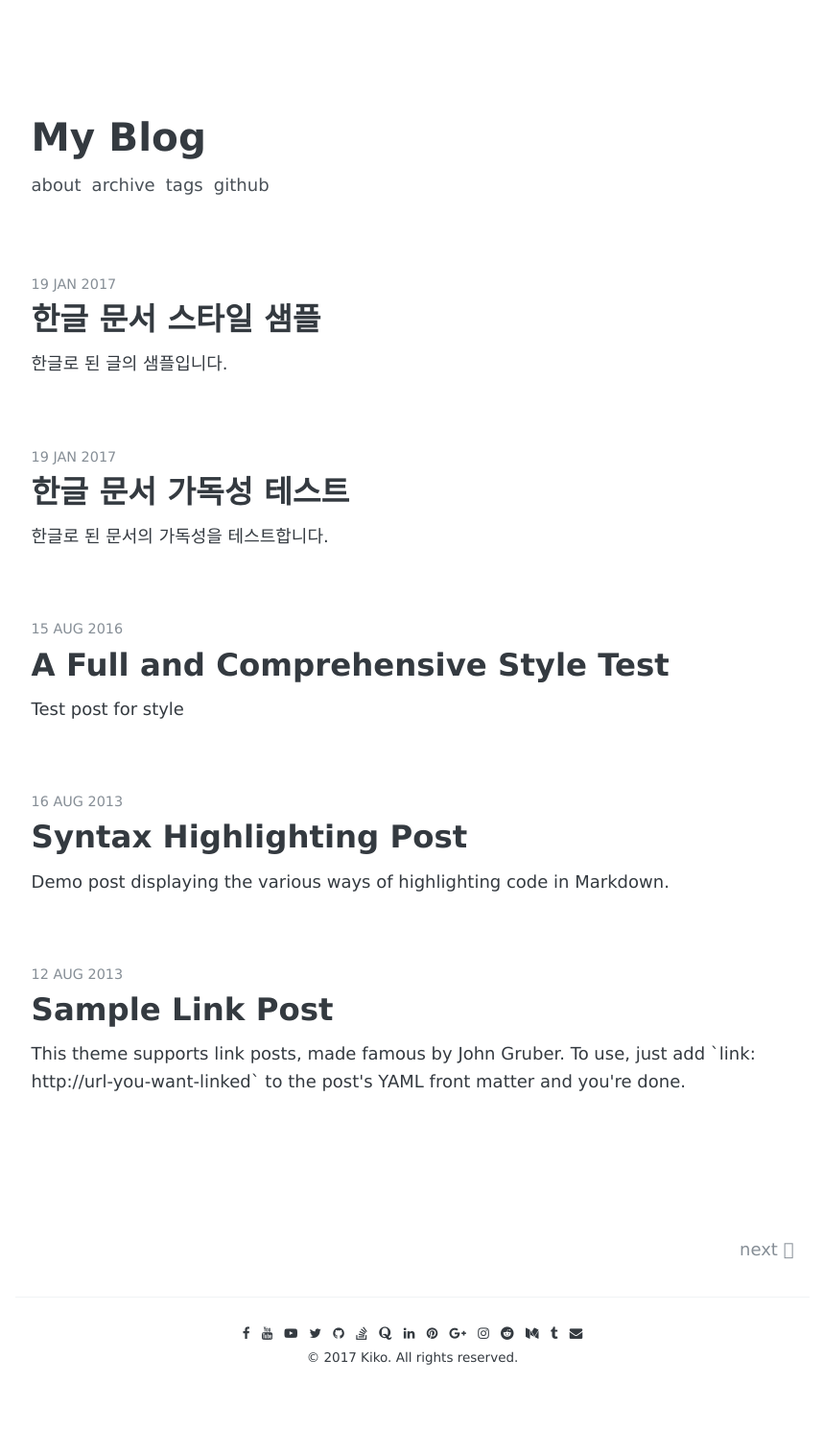
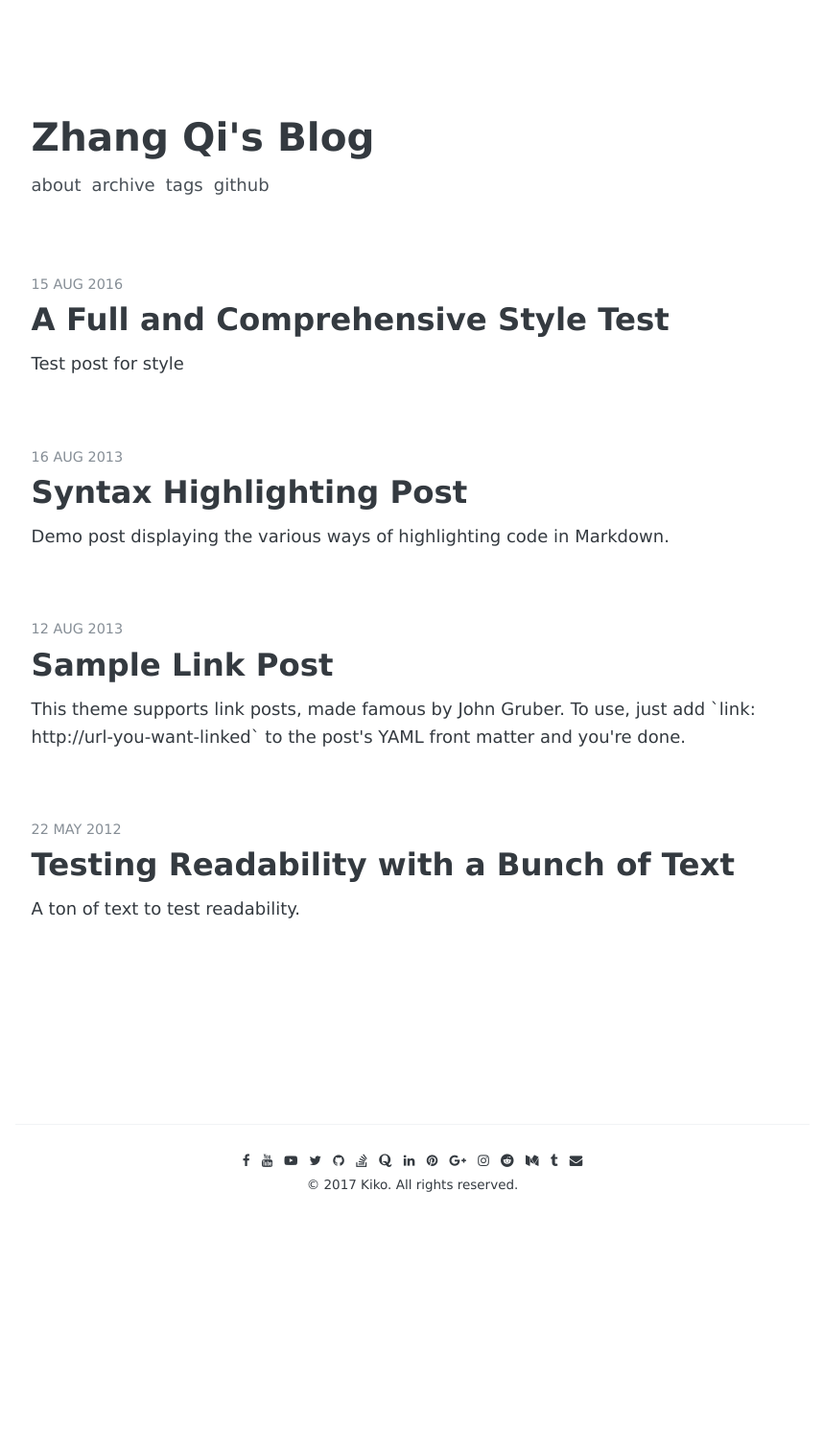
Before and after one commit to Passionzq/Passionzq.github.io, a Jekyll site: the page built from index.html, in a window 1280 px wide. Shown: the whole page at 96% size, without its empty margins (210-1068 px from the left). Built offline with Jekyll 4.4.1, drawn with Linux system fonts in a browser that asks for light colours; some web fonts are replaced; the list of posts is cut into pages by our own code; after the commit the page ends 1336 px from its top, so only the background shows below that; part of the change alters nothing that is shown.

Commit message:
update some info

````diff
--- a/_config.yml
+++ b/_config.yml
@@ -3,7 +3,7 @@
 # # # # # # # # # # # # #
 
 # Basic
-name:               "My Blog"
+name:               "Zhang Qi's Blog"
 
 author:
   facebook:         your-id
--- a/_posts/2017-01-19-readability-post-ko.md
+++ /dev/null
@@ -1,46 +0,0 @@
----
-layout: post
-title: "한글 문서 가독성 테스트"
-description: "한글로 된 문서의 가독성을 테스트합니다."
-date: 2017-01-19
-tags: [샘플 포스트, 가독성, 테스트]
-comments: true
-share: true
----
-
-정당의 목적이나 활동이 민주적 기본질서에 위배될 때에는 정부는 헌법재판소에 그 해산을 제소할 수 있고, 정당은 헌법재판소의 심판에 의하여 해산된다. 모든 국민은 고문을 받지 아니하며, 형사상 자기에게 불리한 진술을 강요당하지 아니한다. 새로운 회계연도가 개시될 때까지 예산안이 의결되지 못한 때에는 정부는 국회에서 예산안이 의결될 때까지 다음의 목적을 위한 경비는 전년도 예산에 준하여 집행할 수 있다.
-
-외국인은 국제법과 조약이 정하는 바에 의하여 그 지위가 보장된다. 헌법개정안은 국회가 의결한 후 30일 이내에 국민투표에 붙여 국회의원선거권자 과반수의 투표와 투표자 과반수의 찬성을 얻어야 한다. 대통령은 국가의 독립·영토의 보전·국가의 계속성과 헌법을 수호할 책무를 진다. 국회는 정부의 동의없이 정부가 제출한 지출예산 각항의 금액을 증가하거나 새 비목을 설치할 수 없다.
-
-# 대통령은 법률안의 일
-
-대통령은 필요하다고 인정할 때에는 외교·국방·통일 기타 국가안위에 관한 중요정책을 국민투표에 붙일 수 있다. 한 회계연도를 넘어 계속하여 지출할 필요가 있을 때에는 정부는 연한을 정하여 계속비로서 국회의 의결을 얻어야 한다. 제3항의 승인을 얻지 못한 때에는 그 처분 또는 명령은 그때부터 효력을 상실한다. 이 경우 그 명령에 의하여 개정 또는 폐지되었던 법률은 그 명령이 승인을 얻지 못한 때부터 당연히 효력을 회복한다.
-
-* 국무회의는 대통령·국무총리와 15인 이상 30인 이하의 국무위원으로 구성한다. 대통령은 국무총리·국무위원·행정각부의 장 기타 법률이 정하는 공사의 직을 겸할 수 없다.
-* 나는 헌법을 준수하고 국가를 보위하며 조국의 평화적 통일과 국민의 자유와 복리의 증진 및 민족문화의 창달에 노력하여 대통령으로서의 직책을 성실히 수행할 것을 국민 앞에 엄숙히 선서합니다.
-* 정당은 법률이 정하는 바에 의하여 국가의 보호를 받으며, 국가는 법률이 정하는 바에 의하여 정당운영에 필요한 자금을 보조할 수 있다. 이 헌법공포 당시의 국회의원의 임기는 제1항에 의한 국회의 최초의 집회일 전일까지로 한다.
-* 모든 국민의 재산권은 보장된다. 그 내용과 한계는 법률로 정한다. 감사원은 원장을 포함한 5인 이상 11인 이하의 감사위원으로 구성한다. 모든 국민은 고문을 받지 아니하며, 형사상 자기에게 불리한 진술을 강요당하지 아니한다.
-
-## 국회의원은 국가이익
-체포·구속·압수 또는 수색을 할 때에는 적법한 절차에 따라 검사의 신청에 의하여 법관이 발부한 영장을 제시하여야 한다. 다만, 현행범인인 경우와 장기 3년 이상의 형에 해당하는 죄를 범하고 도피 또는 증거인멸의 염려가 있을 때에는 사후에 영장을 청구할 수 있다. 모든 국민은 소급입법에 의하여 참정권의 제한을 받거나 재산권을 박탈당하지 아니한다. 감사원은 원장을 포함한 5인 이상 11인 이하의 감사위원으로 구성한다. 군인 또는 군무원이 아닌 국민은 대한민국의 영역안에서는 중대한 군사상 기밀·초병·초소·유독음식물공급·포로·군용물에 관한 죄중 법률이 정한 경우와 비상계엄이 선포된 경우를 제외하고는 군사법원의 재판을 받지 아니한다.
-
-1. 대통령은 전시·사변 또는 이에 준하는 국가비상사태에 있어서 병력으로써 군사상의 필요에 응하거나 공공의 안녕질서를 유지할 필요가 있을 때에는 법률이 정하는 바에 의하여 계엄을 선포할 수 있다.
-2. 대통령은 국민의 보통·평등·직접·비밀선거에 의하여 선출한다. 대통령은 국무회의의 의장이 되고, 국무총리는 부의장이 된다. 대통령은 국가의 독립·영토의 보전·국가의 계속성과 헌법을 수호할 책무를 진다.
-3. 국민경제의 발전을 위한 중요정책의 수립에 관하여 대통령의 자문에 응하기 위하여 국민경제자문회의를 둘 수 있다. 대법원과 각급법원의 조직은 법률로 정한다.
-4. 모든 국민은 근로의 의무를 진다. 국가는 근로의 의무의 내용과 조건을 민주주의원칙에 따라 법률로 정한다. 국가는 건전한 소비행위를 계도하고 생산품의 품질향상을 촉구하기 위한 소비자보호운동을 법률이 정하는 바에 의하여 보장한다.
-5. 국민경제자문회의의 조직·직무범위 기타 필요한 사항은 법률로 정한다. 법관은 헌법과 법률에 의하여 그 양심에 따라 독립하여 심판한다. 누구든지 체포 또는 구속의 이유와 변호인의 조력을 받을 권리가 있음을 고지받지 아니하고는 체포 또는 구속을 당하지 아니한다. 체포 또는 구속을 당한 자의 가족등 법률이 정하는 자에게는 그 이유와 일시·장소가 지체없이 통지되어야 한다.
-6. 국가는 재해를 예방하고 그 위험으로부터 국민을 보호하기 위하여 노력하여야 한다. 법률안에 이의가 있을 때에는 대통령은 제1항의 기간내에 이의서를 붙여 국회로 환부하고, 그 재의를 요구할 수 있다. 국회의 폐회중에도 또한 같다.
-
-### 헌법재판소에서 법률
-
-대한민국은 민주공화국이다. 국민경제의 발전을 위한 중요정책의 수립에 관하여 대통령의 자문에 응하기 위하여 국민경제자문회의를 둘 수 있다. 모든 국민의 재산권은 보장된다. 그 내용과 한계는 법률로 정한다. 모든 국민은 신속한 재판을 받을 권리를 가진다. 형사피고인은 상당한 이유가 없는 한 지체없이 공개재판을 받을 권리를 가진다. 대법원장은 국회의 동의를 얻어 대통령이 임명한다. 대통령은 국민의 보통·평등·직접·비밀선거에 의하여 선출한다. 정당의 목적이나 활동이 민주적 기본질서에 위배될 때에는 정부는 헌법재판소에 그 해산을 제소할 수 있고, 정당은 헌법재판소의 심판에 의하여 해산된다.
-
-> 국가는 모성의 보호를 위하여 노력하여야 한다. 모든 국민은 학문과 예술의 자유를 가진다. 국가는 건전한 소비행위를 계도하고 생산품의 품질향상을 촉구하기 위한 소비자보호운동을 법률이 정하는 바에 의하여 보장한다. 국무위원은 국무총리의 제청으로 대통령이 임명한다. 국회의원은 법률이 정하는 직을 겸할 수 없다.
-
-#### 선거운동은 각급 선거
-
-대통령은 헌법과 법률이 정하는 바에 의하여 공무원을 임면한다. 군사법원의 조직·권한 및 재판관의 자격은 법률로 정한다. 국가는 사회보장·사회복지의 증진에 노력할 의무를 진다. 모든 국민은 학문과 예술의 자유를 가진다. 국가는 과학기술의 혁신과 정보 및 인력의 개발을 통하여 국민경제의 발전에 노력하여야 한다. 모든 국민은 신체의 자유를 가진다. 누구든지 법률에 의하지 아니하고는 체포·구속·압수·수색 또는 심문을 받지 아니하며, 법률과 적법한 절차에 의하지 아니하고는 처벌·보안처분 또는 강제노역을 받지 아니한다. 학교교육 및 평생교육을 포함한 교육제도와 그 운영, 교육재정 및 교원의 지위에 관한 기본적인 사항은 법률로 정한다.
-
----
-
-이 문서는 [한글 Lorem Ipsum](http://guny.kr/stuff/klorem/)으로 생성되었습니다.
--- a/_posts/2017-01-19-style-test-ko.md
+++ /dev/null
@@ -1,117 +0,0 @@
----
-layout: post
-title: "한글 문서 스타일 샘플"
-description: "한글로 된 글의 샘플입니다."
-date: 2017-01-19
-tags: [샘플 포스트, 테스트, 스타일]
-comments: true
-share: true
----
-
-이 글은 스타일을 모아둔 것입니다. 소스 코드를 확인하여 스타일을 적용하는 방법을 알아보세요.
-
----
-
-## 1. 제목
-
-# 제목 1
-
-## 제목 2
-
-### 제목 3
-
-#### 제목 4
-
-##### 제목 5
-
-###### 제목 6
-
-### 1-1. 제목 정렬
-
-##### 왼쪽(기본)
-
-##### 가운데
-{: .center}
-
-##### 오른쪽
-{: .right}
-
-## 2. 본문
-
-탄핵소추의 의결을 받은 자는 탄핵심판이 있을 때까지 [링크](#) 그 권한행사가 정지된다. 제2항과 제3항의 처분에 대하여는 **굵게** 법원에 제소할 수 없다. 선거와 국민투표의 공정한 관리 *기울임* 및 정당에 관한 사무를 처리하기 위하여 5<sup>3</sup> = 125 선거관리위원회를 둔다. 국무총리는 대통령을 보좌하며, H<sub>2</sub>O 행정에 관하여 대통령의 명을 받아 행정각부를 통할한다. 정당은 법률이 정하는 바에 의하여 <u>밑줄</u> 국가의 보호를 받으며, 국가는 법률이 정하는 바에 의하여 `파일명` 정당운영에 필요한 자금을 보조할 수 있다. 모든 국민은 종교의 자유를 가진다. 국회의원은 법률이 정하는 직을 겸할 수 없다. 감사원은 <del>가운데 줄</del> 세입·세출의 결산을 매년 검사하여 대통령과 차년도국회에 <mark>형광펜</mark> 그 결과를 보고하여야 한다.
-
-## 3. 이미지
-
-![큰 이미지](http://placehold.it/800x400)
-![중간 이미지](http://placehold.it/400x200)
-![작은 이미지](http://placehold.it/200x200)
-
-### 3-1. 이미지 가운데 정렬
-![이미지 가운데 정렬](http://placehold.it/200x200){: .center-image}
-
-## 4. 인용구
-
-> 나는 헌법을 준수하고 국가를 보위하며 조국의 평화적 통일과 국민의 자유와 복리의 증진 및 민족문화의 창달에 노력하여 대통령으로서의 직책을 성실히 수행할 것을 국민 앞에 엄숙히 선서합니다. 모든 국민은 통신의 비밀을 침해받지 아니한다. 국회의원은 법률이 정하는 직을 겸할 수 없다. 국회는 헌법 또는 법률에 특별한 규정이 없는 한 재적의원 과반수의 출석과 출석의원 과반수의 찬성으로 의결한다. 가부동수인 때에는 부결된 것으로 본다.
-
-## 5. 리스트
-
-### 순서가 없는 리스트
-
-* 국가원로자문회의의 조직·직무범위 기타 필요한 사항은 법률로 정한다.
-* 모든 국민은 법률이 정하는 바에 의하여 국방의 의무를 진다.
-* 탄핵소추의 의결을 받은 자는 탄핵심판이 있을 때까지 그 권한행사가 정지된다.
-  1. 국회는 의원의 자격을 심사하며, 의원을 징계할 수 있다. 국가는 모성의 보호를 위하여 노력하여야 한다.
-  2. 공개하지 아니한 회의내용의 공표에 관하여는 법률이 정하는 바에 의한다.
-* 국회는 의장 1인과 부의장 2인을 선출한다. 정부는 회계연도마다 예산안을 편성하여 회계연도 개시 90일전까지 국회에 제출하고, 국회는 회계연도 개시 30일전까지 이를 의결하여야 한다.
-
-### 순서가 있는 리스트
-
-1. 대통령으로 선거될 수 있는 자는 국회의원의 피선거권이 있고 선거일 현재 40세에 달하여야 한다.
-2. 각급 선거관리위원회는 선거인명부의 작성등 선거사무와 국민투표사무에 관하여 관계 행정기관에 필요한 지시를 할 수 있다.
-3. 예비비는 총액으로 국회의 의결을 얻어야 한다. 예비비의 지출은 차기국회의 승인을 얻어야 한다.
-  * 국가는 농지에 관하여 경자유전의 원칙이 달성될 수 있도록 노력하여야 하며, 농지의 소작제도는 금지된다.
-  * 모든 국민은 법률이 정하는 바에 의하여 납세의 의무를 진다.
-4. 형사피의자 또는 형사피고인으로서 구금되었던 자가 법률이 정하는 불기소처분을 받거나 무죄판결을 받은 때에는 법률이 정하는 바에 의하여 국가에 정당한 보상을 청구할 수 있다.
-
-### 정의 리스트
-
-대통령은 제3항과 제4
-: 국회의원은 그 지위를 남용하여 국가·공공단체 또는 기업체와의 계약이나 그 처분에 의하여 재산상의 권리·이익 또는 직위를 취득하거나 타인을 위하여 그 취득을 알선할 수 없다.
-
-체포·구속·압수 또
-: 헌법개정안은 국회가 의결한 후 30일 이내에 국민투표에 붙여 국회의원선거권자 과반수의 투표와 투표자 과반수의 찬성을 얻어야 한다.
-
-## 6. 표
-
-| 상단1 | 상단2 | 상단3 |
-|:-----|:----:|-----:|
-| 셀1  | 셀2  | 셀3  |
-| 셀4  | 셀5  | 셀6  |
-|----
-| 셀1  | 셀2  | 셀3  |
-| 셀4  | 셀5  | 셀6  |
-|=====
-| 하단1   | 하단2 | 하단3 |
-
-
-## 7. 코드 스타일
-
-### 코드 하이라이팅
-
-```css
-#container {
-  float: left;
-  margin: 0 -240px 0 0;
-  width: 100%;
-}
-```
-
-### 일반적인 코드
-
-    <div id="awesome">
-      <p>This is great isn't it?</p>
-    </div>
-
----
-
-이 문서는 [한글 Lorem Ipsum](http://guny.kr/stuff/klorem/)으로 생성되었습니다.
````
Also changed, not shown: README.md.
